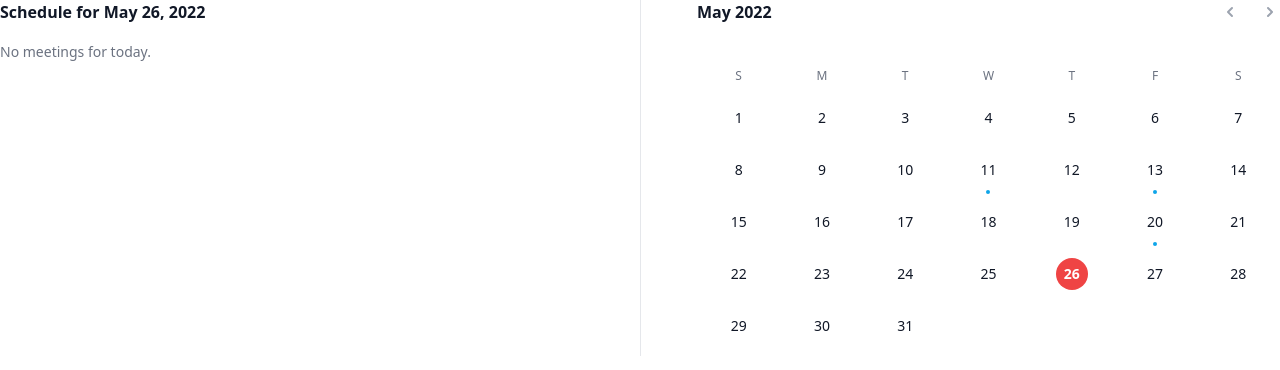
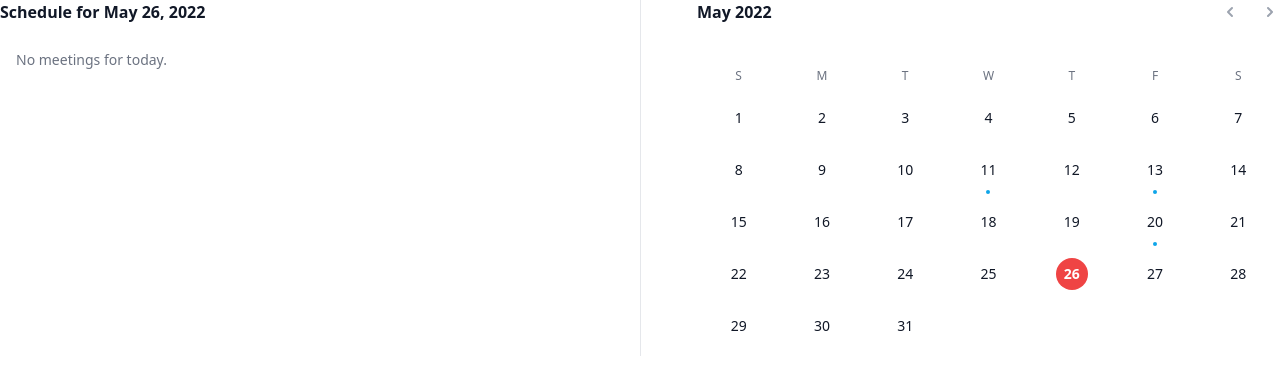
Before and after one commit to EspiraMarvin/events-app, a Next.js app: page / in a window 1280 px wide. Shown: the top 370 px of the page. Built offline with nearby package versions, Linux system fonts and the light colour scheme.

Commit message:
adds update

```diff
--- a/components/MeetingsList.tsx
+++ b/components/MeetingsList.tsx
@@ -15,7 +15,7 @@ export default function MeetingsList({ selectedDay , meetings }: any) {
 
 
   return (
-    <section className="mt-12 md:mt-0 md:pr-14">
+    <section className="mt-12 md:mt-0 md:pr-10">
     <h2 className="font-semibold text-gray-900">
       Schedule for{' '}
       <time dateTime={format(selectedDay, 'yyyy-MM-dd')}>
@@ -28,7 +28,7 @@ export default function MeetingsList({ selectedDay , meetings }: any) {
           <Meeting meeting={meeting} key={meeting.id} />
         ))
       ) : (
-        <p>No meetings for today.</p>
+        <p className="pt-2 pl-4">No meetings for today.</p>
       )}
     </ol>
   </section>
```
